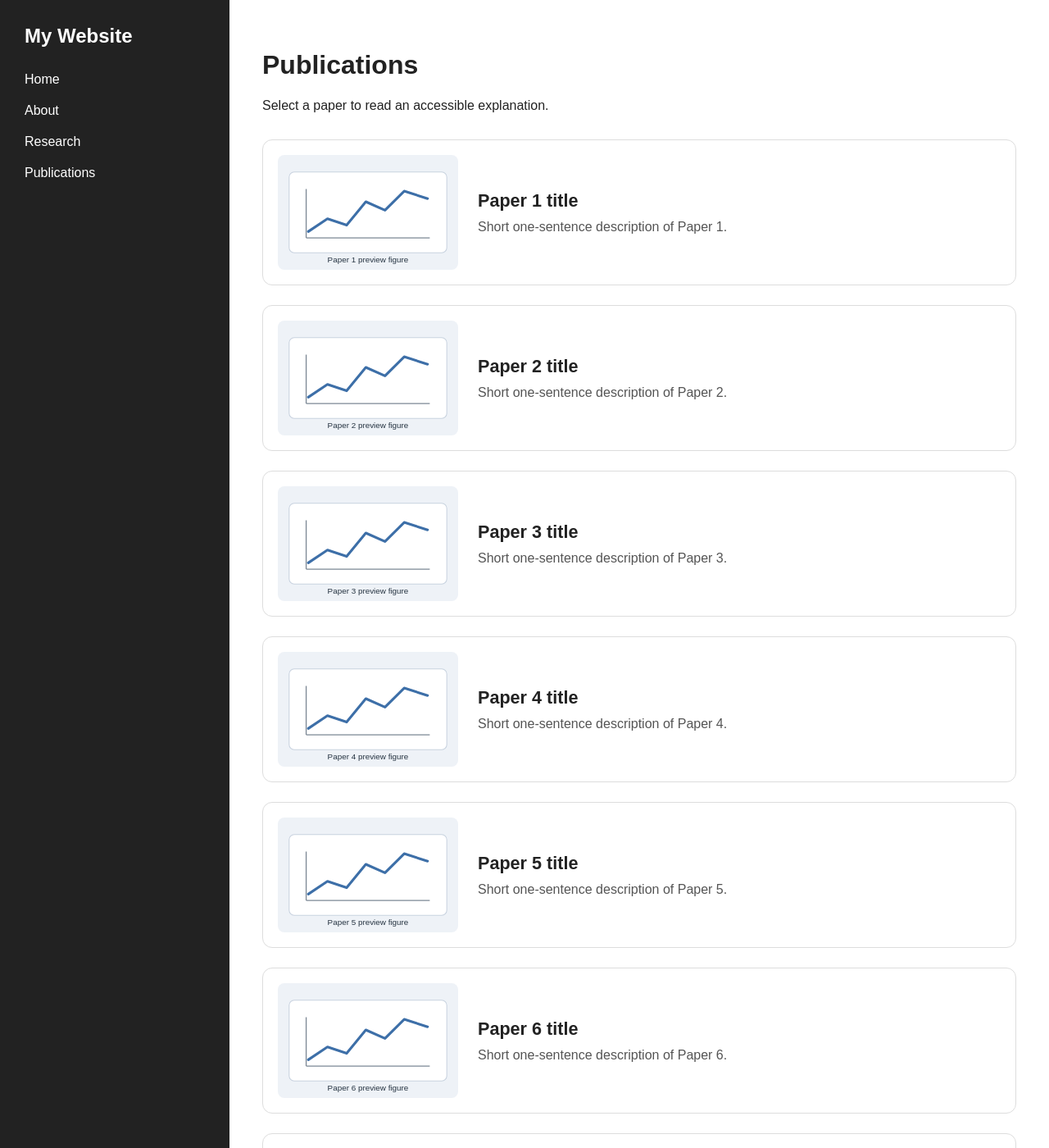
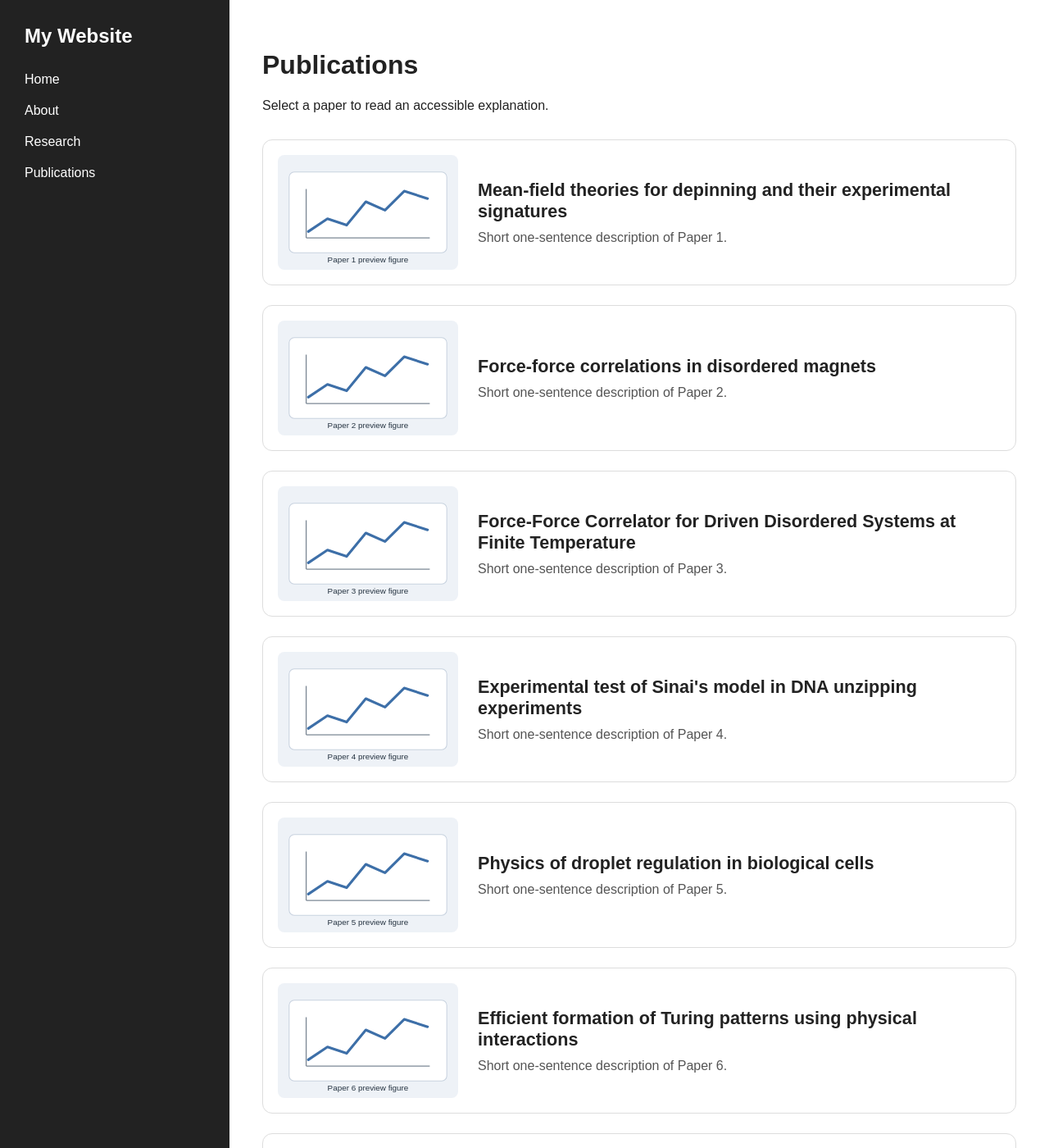
Before and after one commit to cathelijne123/cathelijneterburg.github.io, a Jekyll site: the page built from publications.md, in a window 1280 px wide and 1400 px high. Shown: the whole window at 82% size. Built offline with Jekyll 4.4.1, drawn with Linux system fonts in a browser that asks for light colours; some of the changed text lies outside the part shown.

Commit message:
updated paper titles

```diff
--- a/publications.md
+++ b/publications.md
@@ -19,7 +19,7 @@ Select a paper to read an accessible explanation.
     src="{{ '/assets/images/publications/paper-1-preview.svg' | relative_url }}"
     alt="Preview figure for Paper 1">
   <div class="paper-card-text">
-    <h2>Paper 1 title</h2>
+    <h2>Mean-field theories for depinning and their experimental signatures</h2>
     <p>Short one-sentence description of Paper 1.</p>
   </div>
 </a>
@@ -29,7 +29,7 @@ Select a paper to read an accessible explanation.
     src="{{ '/assets/images/publications/paper-2-preview.svg' | relative_url }}"
     alt="Preview figure for Paper 2">
   <div class="paper-card-text">
-    <h2>Paper 2 title</h2>
+    <h2>Force-force correlations in disordered magnets</h2>
     <p>Short one-sentence description of Paper 2.</p>
   </div>
 </a>
@@ -39,7 +39,7 @@ Select a paper to read an accessible explanation.
     src="{{ '/assets/images/publications/paper-3-preview.svg' | relative_url }}"
     alt="Preview figure for Paper 3">
   <div class="paper-card-text">
-    <h2>Paper 3 title</h2>
+    <h2>Force-Force Correlator for Driven Disordered Systems at Finite Temperature</h2>
     <p>Short one-sentence description of Paper 3.</p>
   </div>
 </a>
@@ -49,7 +49,7 @@ Select a paper to read an accessible explanation.
     src="{{ '/assets/images/publications/paper-4-preview.svg' | relative_url }}"
     alt="Preview figure for Paper 4">
   <div class="paper-card-text">
-    <h2>Paper 4 title</h2>
+    <h2>Experimental test of Sinai's model in DNA unzipping experiments</h2>
     <p>Short one-sentence description of Paper 4.</p>
   </div>
 </a>
@@ -59,7 +59,7 @@ Select a paper to read an accessible explanation.
     src="{{ '/assets/images/publications/paper-5-preview.svg' | relative_url }}"
     alt="Preview figure for Paper 5">
   <div class="paper-card-text">
-    <h2>Paper 5 title</h2>
+    <h2>Physics of droplet regulation in biological cells</h2>
     <p>Short one-sentence description of Paper 5.</p>
   </div>
 </a>
@@ -69,7 +69,7 @@ Select a paper to read an accessible explanation.
     src="{{ '/assets/images/publications/paper-6-preview.svg' | relative_url }}"
     alt="Preview figure for Paper 6">
   <div class="paper-card-text">
-    <h2>Paper 6 title</h2>
+    <h2>Efficient formation of Turing patterns using physical interactions</h2>
     <p>Short one-sentence description of Paper 6.</p>
   </div>
 </a>
@@ -79,7 +79,7 @@ Select a paper to read an accessible explanation.
     src="{{ '/assets/images/publications/paper-7-preview.svg' | relative_url }}"
     alt="Preview figure for Paper 7">
   <div class="paper-card-text">
-    <h2>Paper 7 title</h2>
+    <h2>Spatio-temporal dynamics of Turing patterns with physical interactions</h2>
     <p>Short one-sentence description of Paper 7.</p>
   </div>
 </a>
```
Also changed, not shown: 1 other file.
